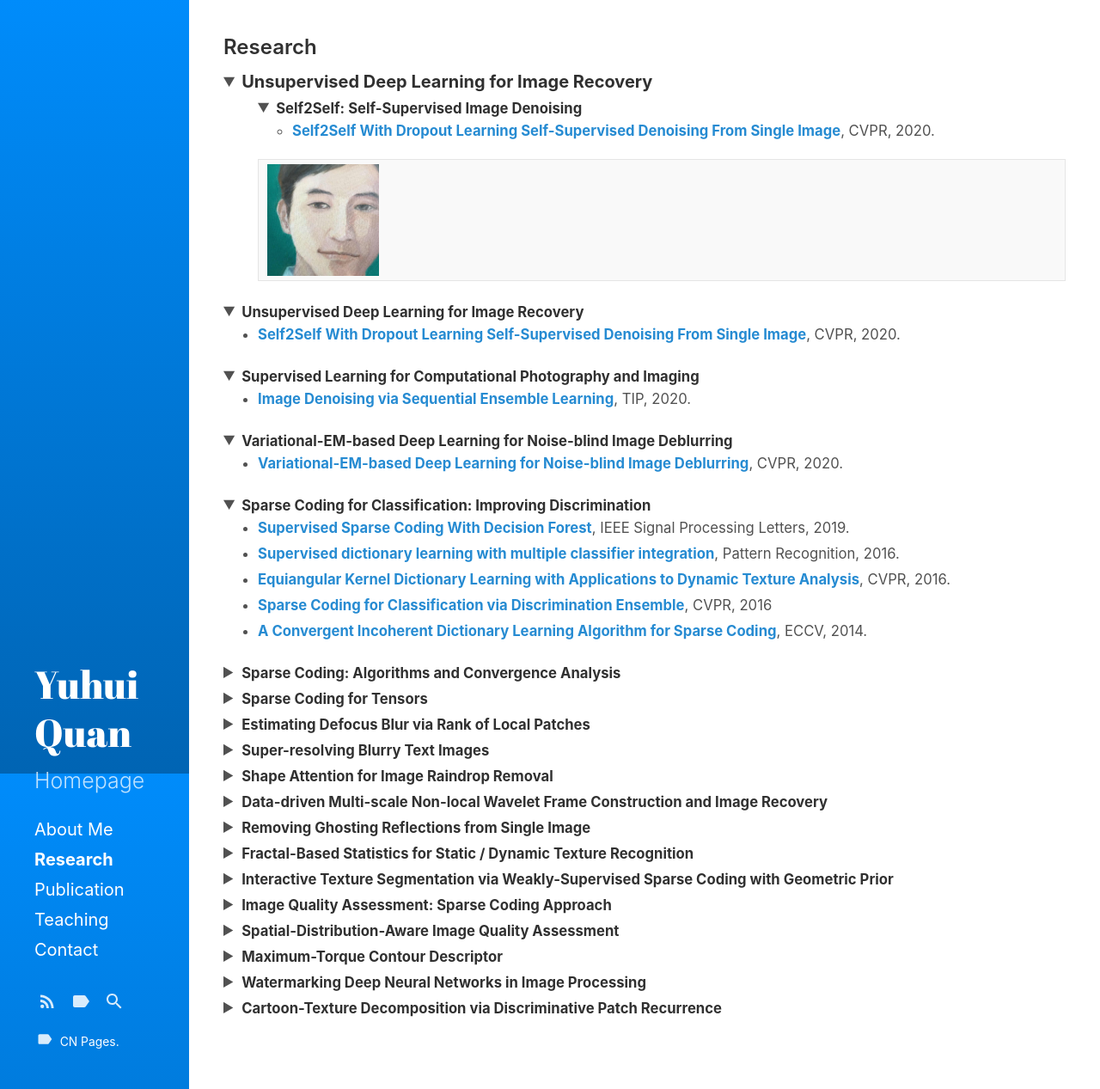
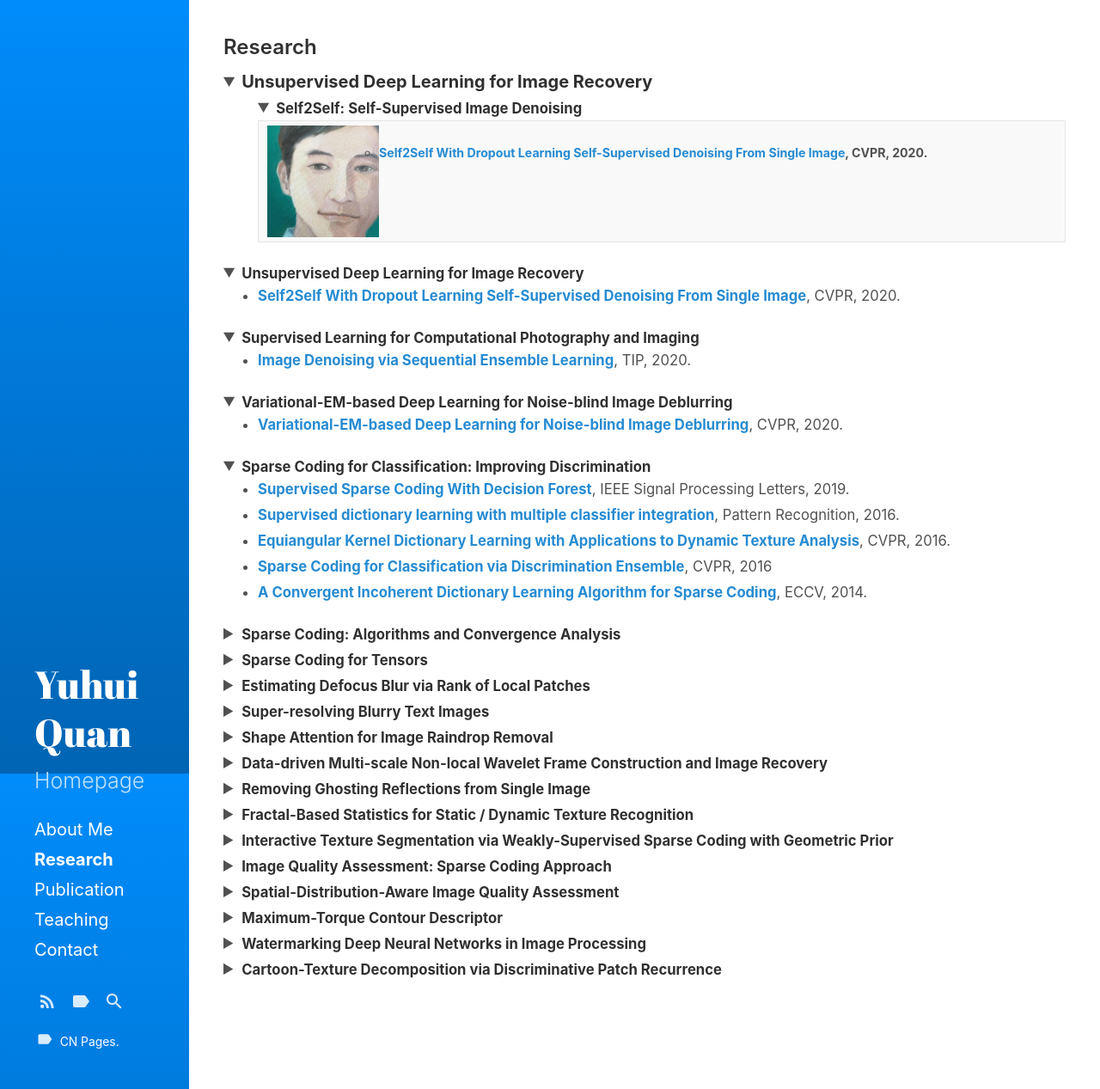
Before and after one commit to Dofboom/Dofboom.github.io, a Jekyll site: the page built from research.md, in a window 1280 px wide and 1267 px high. Shown: the whole window at 86% size. Built offline with Jekyll 4.4.1, drawn with Linux system fonts in a browser that asks for light colours.

Commit message:
Update research.md

```diff
--- a/research.md
+++ b/research.md
@@ -20,12 +20,12 @@ sidebar_link: true
 <tr>
 <th>
 <img src="https://github.com/Dofboom/Dofboom.github.io/raw/master/images/2.jpg" alt="" width="130" align="left" /><br />
+<ul>
+<li><strong><a href="https://github.com/csyhquan/csyhquan.github.io/raw/master/manuscript/20x-cvpr-Self2Self%20With%20Dropout%20Learning%20Self-Supervised%20Denoising%20From%20Single%20Image.pdf">Self2Self With Dropout Learning Self-Supervised Denoising From Single Image</a></strong>, CVPR, 2020.</li>
+</ul>
 </th>
 </tr>
 </tbody>
-<ul>
-<li><strong><a href="https://github.com/csyhquan/csyhquan.github.io/raw/master/manuscript/20x-cvpr-Self2Self%20With%20Dropout%20Learning%20Self-Supervised%20Denoising%20From%20Single%20Image.pdf">Self2Self With Dropout Learning Self-Supervised Denoising From Single Image</a></strong>, CVPR, 2020.</li>
-</ul>
 </table>
 
 
```
